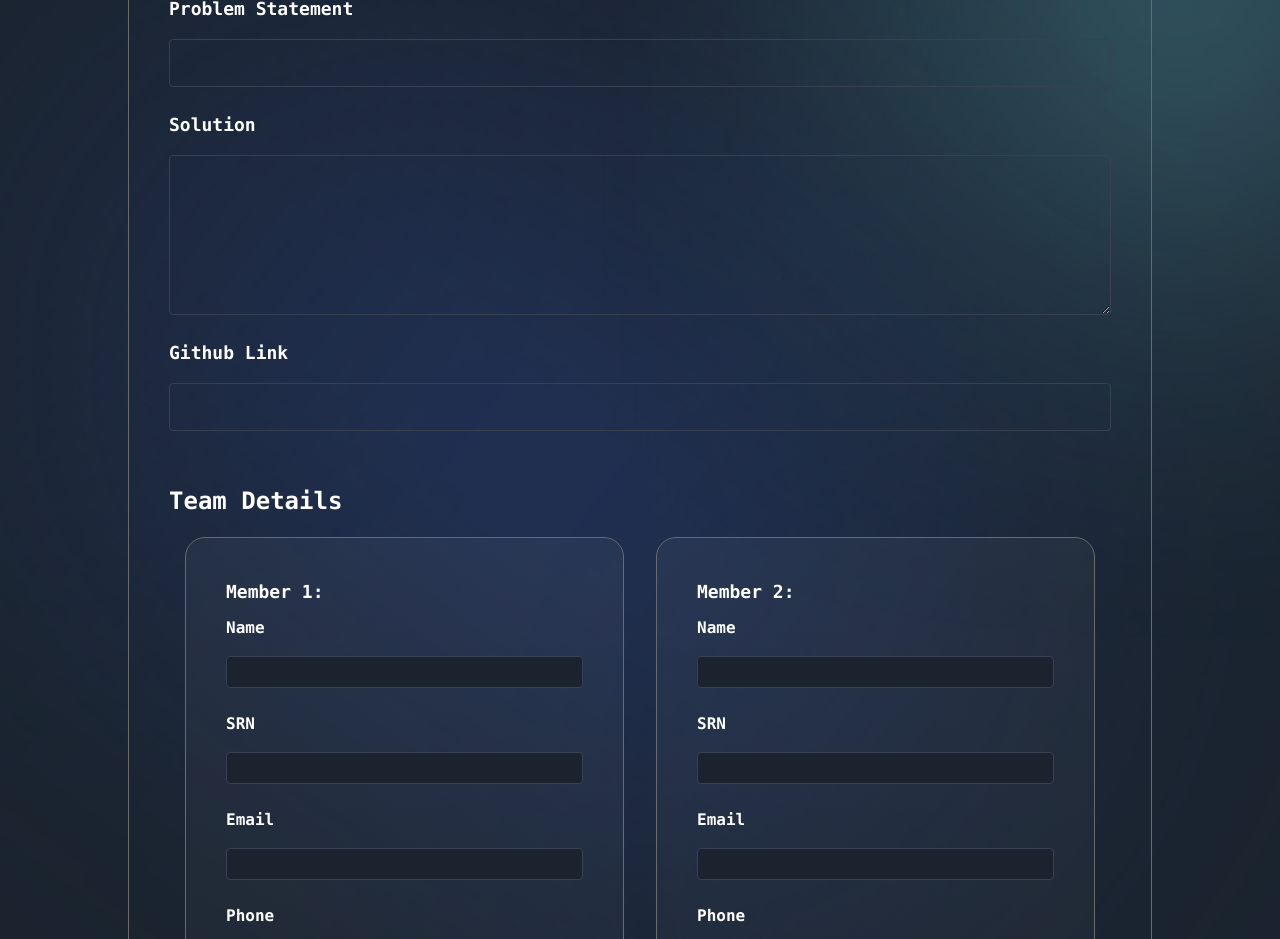
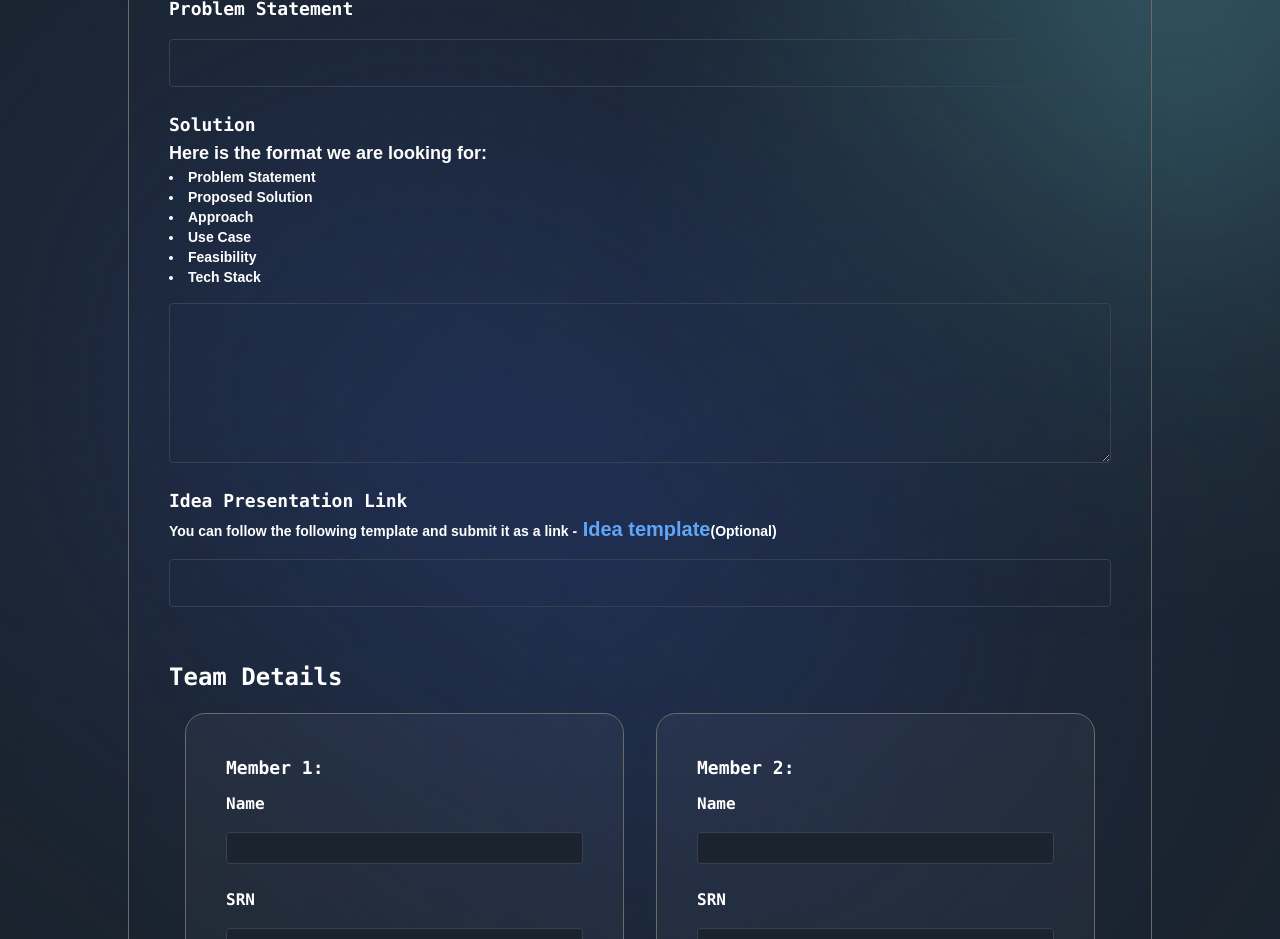
Before and after one commit to adithya-s-k/arithemania, a Next.js app: page /register in a window 1280 px wide. Shown: the part 2520-3459 px from the top of the page. Built offline with nearby package versions, Linux system fonts and the light colour scheme; no server answers; the database is empty; a web font is replaced by a local one.

Commit message:
added submission link - adithya S K

```diff
--- a/sections/Register.jsx
+++ b/sections/Register.jsx
@@ -31,6 +31,7 @@ import { ToastContainer, toast } from 'react-toastify';
 import { db } from '../firebase/firebase';
 import 'react-toastify/dist/ReactToastify.css';
 import styles from '../styles';
+import Link from 'next/link';
 
 export default function Registrations() {
   const [cookies, setCookie] = useCookies(['completedRegistration']);
@@ -407,6 +408,17 @@ export default function Registrations() {
 
             <label className="text-lg flex flex-col font-mono text-white mb-6 font-bold w-full">
               Solution
+              <div>
+                Here is the format we are looking for:
+                <ul className="list-disc list-inside text-sm">
+                  <li>Problem Statement</li>
+                  <li>Proposed Solution</li>
+                  <li>Approach</li>
+                  <li>Use Case</li>
+                  <li>Feasibility</li>
+                  <li>Tech Stack</li>
+                </ul>
+              </div>
               <textarea
                 className="text-base focus:outline-none w-full min-h-40 rounded mt-4 pl-2 pr-2 text-white font-mono font-normal bg-transparent border-[1px] border-[#374151]"
                 value={solution}
@@ -415,7 +427,17 @@ export default function Registrations() {
             </label>
 
             <label className="text-lg flex flex-col font-mono text-white mb-6 font-bold w-full">
-              Github Link
+              Idea Presentation Link
+              <div className="text-sm">
+                You can follow the following template and submit it as a link -
+                <Link
+                  href="https://docs.google.com/presentation/d/1btIy1lI56-jyK-u-1Xa4Zw1CnvnEksqlNrfKwaSkN9g/edit?usp=sharing"
+                  target="_blank"
+                >
+                  <span className="text-xl text-blue-400"> Idea template</span>
+                </Link>
+                {`(Optional)`}
+              </div>
               <input
                 className="text-base focus:outline-none w-full h-12 rounded mt-4 pl-2 pr-2 text-white font-mono font-normal bg-transparent border-[1px] border-[#374151]"
                 value={link}
```
